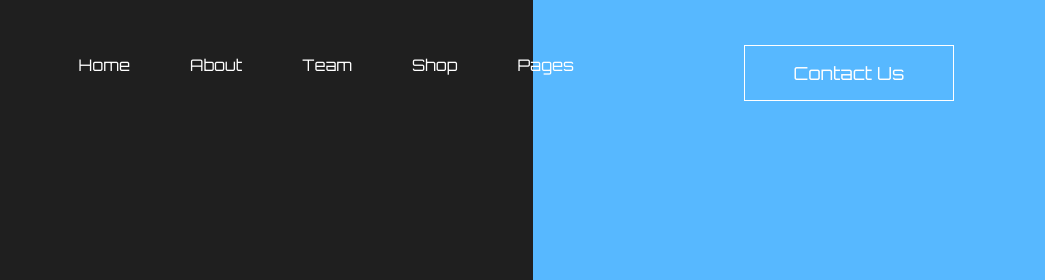
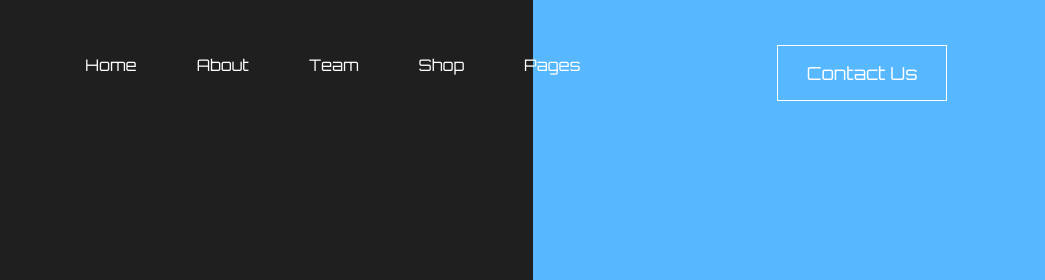
Before and after one commit to aftercraig/header_zxc-main, a plain HTML site: page index.html in a window 1280 px wide. Shown: the top 280 px of the page, 235-1280 px from the left. Drawn offline with Linux system fonts and the light colour scheme.

Commit message:
better contact us

```diff
--- a/index.html
+++ b/index.html
@@ -33,7 +33,7 @@
             </div>
 
             <div class="contact-us">
-                <p style="border: 1px #FFFFFF solid; width: 160px; text-align: center; padding: 16px 24px;">
+                <p style="border: 1px #FFFFFF solid; width: 120px; text-align: center; padding: 16px 24px;">
                     <a class="contact-us" href="#">Contact Us</a>
                 </p>
             </div>
```
